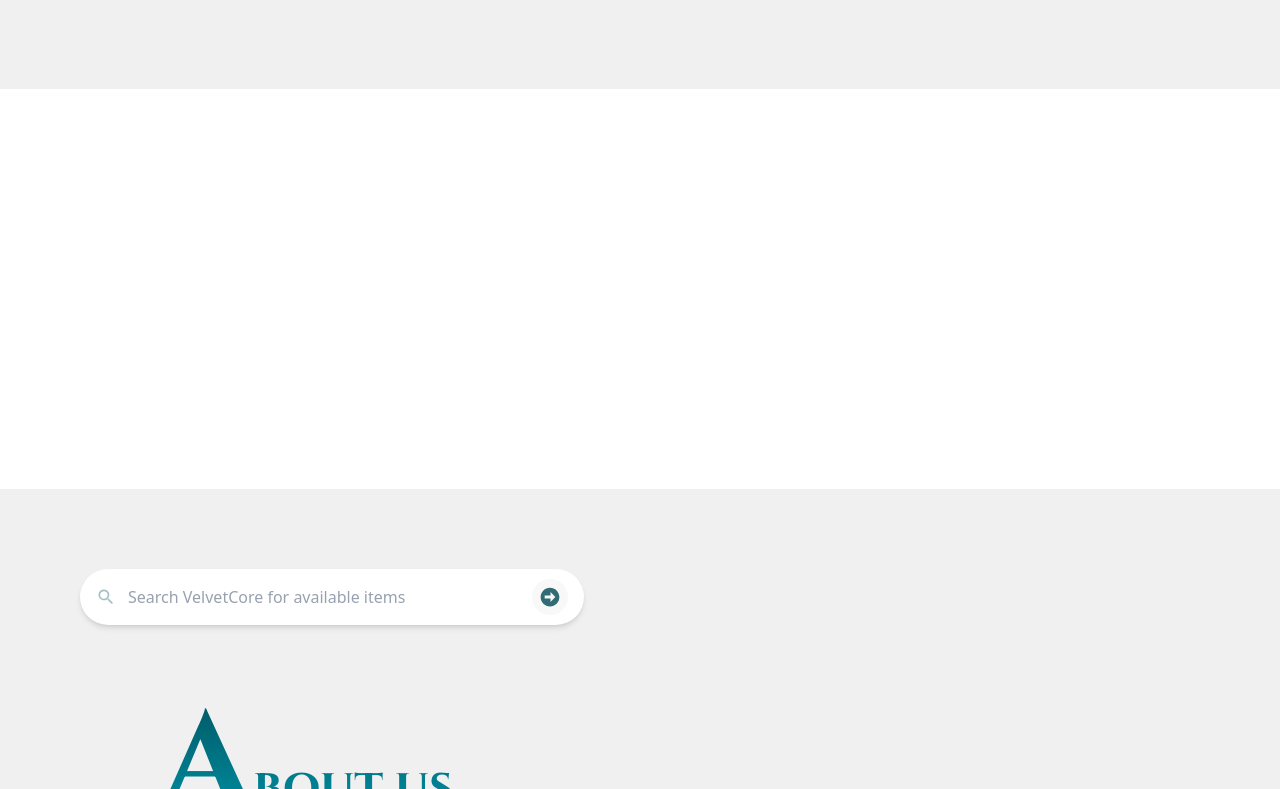
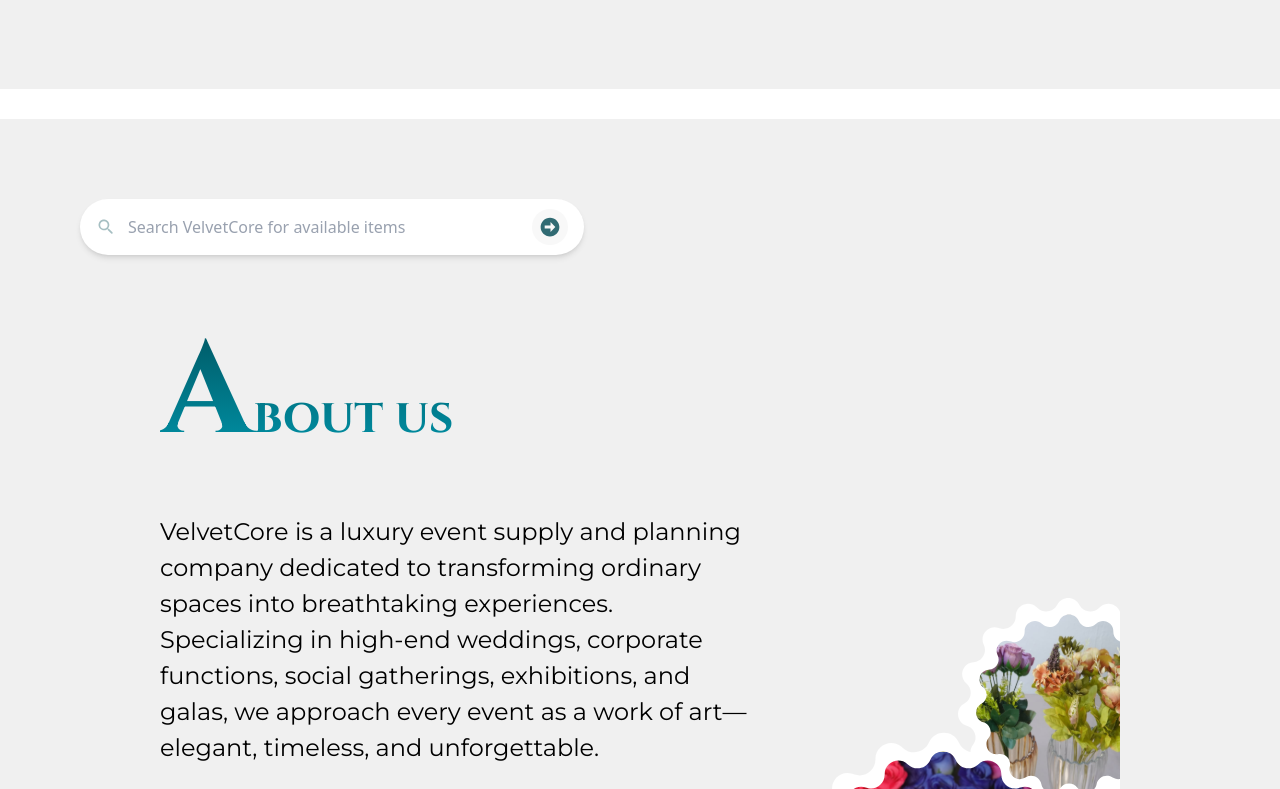
Before and after one commit to Omal2022/VelvetApp, a Next.js app: page / in a window 1280 px wide. Shown: the part 851-1640 px from the top of the page. Built offline with nearby package versions, Linux system fonts and the light colour scheme.

Commit message:
responsive

```diff
--- a/app/page.js
+++ b/app/page.js
@@ -11,7 +11,7 @@ export default function Home() {
       <Header />
 
       {/* About Section */}
-      <section id="about" className="sm:flex sm:flex-col flex flex-col gap-10 sm:gap-10 px-4 sm:px-8 md:px-20 py-12 sm:py-20 bg-[#f0f0f0] sm:mt-[400px] mt-10">
+      <section id="about" className="sm:flex sm:flex-col flex flex-col gap-10 sm:gap-10 px-4 sm:px-8 md:px-20 py-12 sm:py-20 bg-[#f0f0f0] sm:mt-[30px] mt-10">
         <SearchBar />
         <About />
       </section>
```
